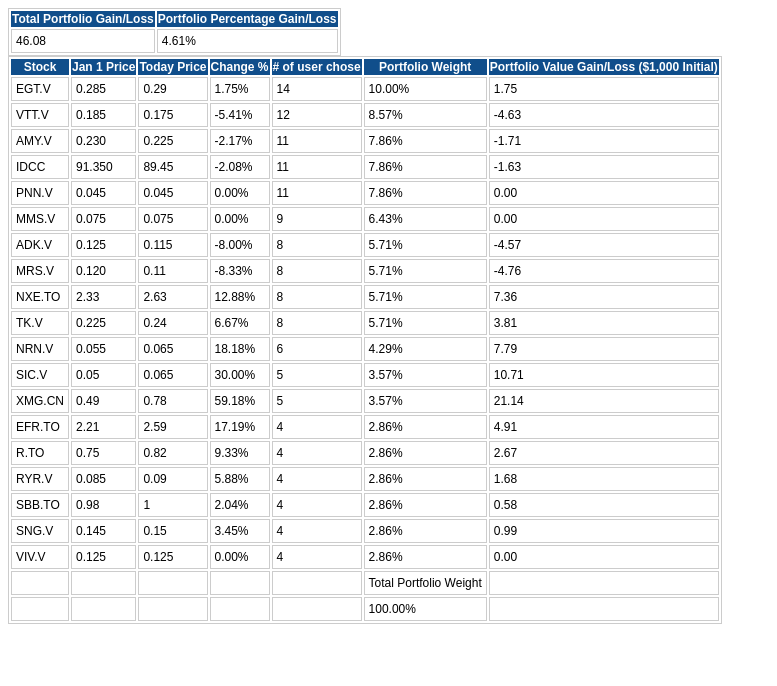
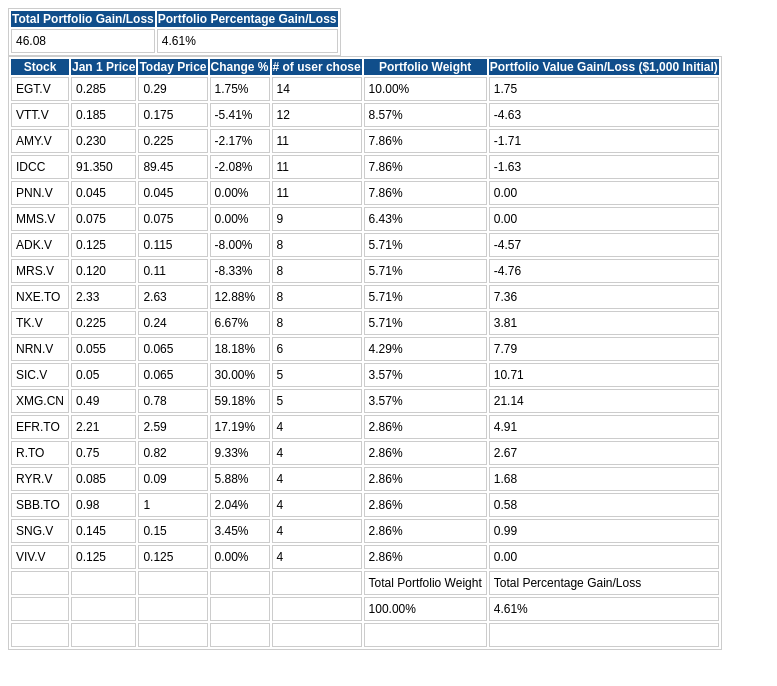
Before and after one commit to astronomerb/CEOtable1, a plain HTML site: page index.html in a window 1280 px wide. Shown: the whole page, without its empty margins (0-777 px from the left). Drawn offline with Linux system fonts and the light colour scheme.

Commit message:
Update index.html

```diff
--- a/index.html
+++ b/index.html
@@ -19,7 +19,6 @@
 <thead><tr class="tableizer-firstrow"><th>Total Portfolio Gain/Loss</th><th>Portfolio Percentage Gain/Loss</th></tr></thead><tbody>
  <tr><td>46.08</td><td>4.61%</td></tr>
 </tbody></table>
-
 
 
 <style type="text/css">
@@ -60,6 +59,7 @@
  <tr><td>SBB.TO</td><td>0.98</td><td>1</td><td>2.04%</td><td>4</td><td>2.86%</td><td>0.58</td></tr>
  <tr><td>SNG.V</td><td>0.145</td><td>0.15</td><td>3.45%</td><td>4</td><td>2.86%</td><td>0.99</td></tr>
  <tr><td>VIV.V</td><td>0.125</td><td>0.125</td><td>0.00%</td><td>4</td><td>2.86%</td><td>0.00</td></tr>
- <tr><td>&nbsp;</td><td>&nbsp;</td><td>&nbsp;</td><td>&nbsp;</td><td>&nbsp;</td><td>Total Portfolio Weight</td><td>&nbsp;</td></tr>
- <tr><td>&nbsp;</td><td>&nbsp;</td><td>&nbsp;</td><td>&nbsp;</td><td>&nbsp;</td><td>100.00%</td><td></td></tr>
+ <tr><td>&nbsp;</td><td>&nbsp;</td><td>&nbsp;</td><td>&nbsp;</td><td>&nbsp;</td><td>Total Portfolio Weight</td><td>Total Percentage Gain/Loss</td></tr>
+ <tr><td>&nbsp;</td><td>&nbsp;</td><td>&nbsp;</td><td>&nbsp;</td><td>&nbsp;</td><td>100.00%</td><td>4.61%</td></tr>
+ <tr><td>&nbsp;</td><td>&nbsp;</td><td>&nbsp;</td><td>&nbsp;</td><td>&nbsp;</td><td>&nbsp;</td><td></td></tr>
 </tbody></table>
```
